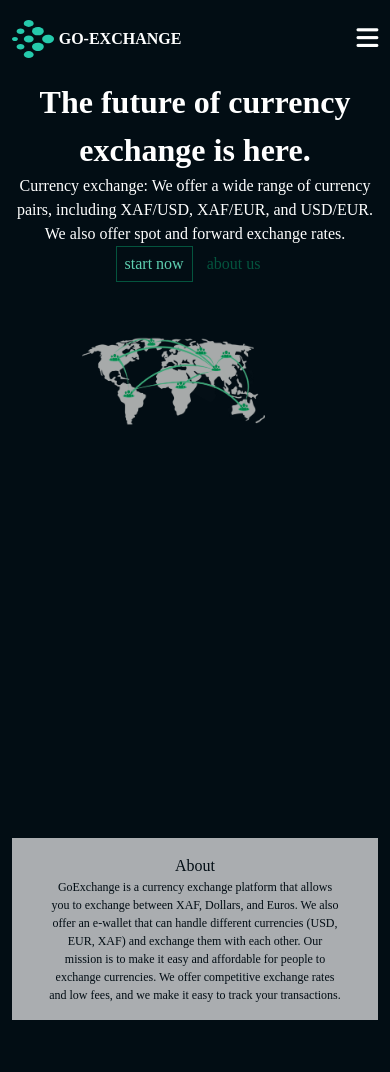
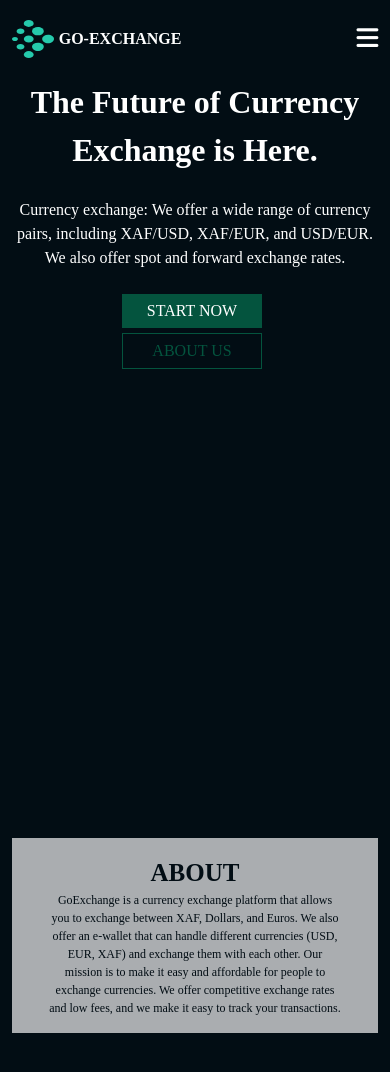
Before and after one commit to Gmarvis/go-exchange, a React (Create React App) app: page / in a window 390 px wide. Shown: the top 1072 px of the page. Before the commit the page ends 1020 px from the top, so only its background shows below. Built offline with nearby package versions, Linux system fonts and the light colour scheme; no server answers.

Commit message:
new responsive feature changed homepage image

```diff
--- a/src/components/about/about.css
+++ b/src/components/about/about.css
@@ -4,6 +4,13 @@
   color: #020d14;
   text-align: center;
   padding: 1rem 0;
+  margin-bottom: 5rem;
+}
+
+.about h2 {
+  font-size: 25px;
+  text-transform: uppercase;
+  font-weight: 600;
 }
 
 .about p {
@@ -11,7 +18,7 @@
   margin: 0 auto;
 }
 
-@media screen and (max-width:770px){
+@media screen and (max-width: 770px) {
   .about p {
     width: 80%;
     margin: 0 auto;
--- a/src/pages/home.css
+++ b/src/pages/home.css
@@ -6,7 +6,9 @@
 }
 
 .homeImg {
+  display: flex;
   width: 50%;
+  /* height: 50%; */
 }
 
 .headerText {
@@ -20,16 +22,19 @@
 }
 
 .homeImg img {
-  width: 90%;
-  margin-right: auto;
-  margin: 6.5rem 0;
+  width: 80%;
+  /* height: 90%; */
+  object-fit: contain;
+  margin-left: auto;
+  /* margin: 4.5rem 0; */
+  right: 0;
 }
 
 .headBtn button {
   padding: 5px 8px;
   margin-right: 6px;
+  text-transform: uppercase;
   background-color: transparent;
-  border: 1px solid #04543e;
   color: #fff;
   font-weight: 200;
   cursor: pointer;
@@ -37,16 +42,18 @@
 }
 
 .headBtn button:first-child {
-  color: #5ecfb1;
+  color: #fff;
+  background-color: #04543e;
 }
 
 .headBtn button:first-child:hover {
   color: #fff;
-  background-color: #04543e;
+  background-color: #04251c;
 }
 
 .headBtn button:last-child {
-  border: none;
+  border: 1px solid #04543e;
+
   color: #04543e;
 }
 
@@ -66,9 +73,21 @@
     font-size: 200%;
   }
 
+  .headBtn {
+    display: flex;
+    flex-direction: column;
+    width: 40%;
+    margin: 0 auto;
+  }
+
+  .headBtn button:last-child {
+    margin-top: 5px;
+  }
+
   .headerText {
     width: 100%;
     margin-bottom: 1px;
+    height: 100%;
   }
 
   .homeImg img {
@@ -76,6 +95,12 @@
     /* margin-top: 20px; */
     width: 22rem;
     height: auto;
-    margin: 50px 70px;
+    margin: 50px auto;
+  }
+
+  .homeImg {
+    display: none;
+    /* width: 50%; */
+    /* height: 50%; */
   }
 }
--- a/src/pages/home.jsx
+++ b/src/pages/home.jsx
@@ -21,25 +21,30 @@ export const Home = () => {
     <div>
       <div className="homeContainer">
         <div className="headerText">
-          <h1>The future of currency exchange is here.</h1>
+          <h1>The Future of Currency Exchange is Here.</h1>
+          <br />
           <p>
             Currency exchange: We offer a wide range of currency pairs,
             including XAF/USD, XAF/EUR, and USD/EUR. We also offer spot and
             forward exchange rates.
           </p>
+          <br />
           <div className="headBtn">
             <button onClick={handleStart}>start now</button>
-            <button>about us</button>
+            <button>
+              {" "}
+              <a href="#about">about us</a>{" "}
+            </button>
           </div>
           <PopUp trigger={showPopUp} setTrigger={setShowPopUp}>
             <Login />
           </PopUp>
         </div>
         <div className="homeImg">
-          <img src={headerpic} alt="" />
+          <img src={landingpic1} alt="" />
         </div>
       </div>
-      <About />
+      <About id="about" />
     </div>
   );
 };
--- a/src/pages/wallet/wallet.jsx
+++ b/src/pages/wallet/wallet.jsx
@@ -52,10 +52,10 @@ export const Wallet = () => {
 
     // sum currency logic
 
-    let converted = amountsFrom.forEach((amt) => {
-      if (amt.currencyType === valFrom.code) {
-      }
-    });
+    // let converted = amountsFrom.forEach((amt) => {
+    //   if (amt.currencyType === valFrom.code) {
+    //   }
+    // });
 
     console.clear();
     console.log("value to=", valTo);
```
Lines whose indentation alone changed are shown as unchanged.
